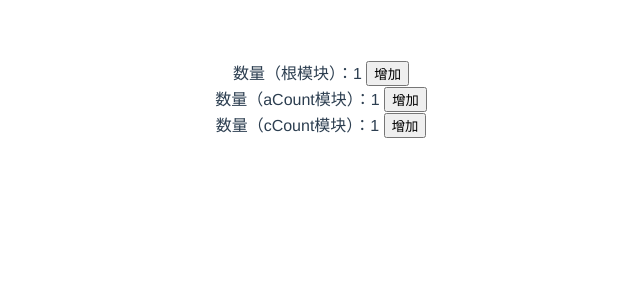
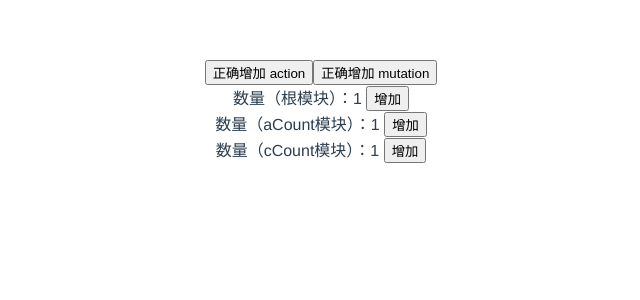
Before and after one commit to xingba-coder/vuex, a Vue app: page / in a window 1280 px wide. Shown: the top 300 px of the page, without its empty margins (319-959 px from the left). Built offline with nearby package versions, Linux system fonts and the light colour scheme.

Commit message:
定义 dispatch commit 方法对应 模块上注册好 mutations，actions

```diff
--- a/src/App.vue
+++ b/src/App.vue
@@ -6,11 +6,11 @@
   double:{{$store.getters.double}}
   <br>
   <button @click="$store.state.count++">错误增加</button>
-  <br>
+  <br> -->
+  <!-- 数量：{{count}}  -->
+  <button @click="actionAdd">正确增加 action</button>
   <button @click="mutationsAdd">正确增加 mutation</button>
   <br>
-  <button @click="actionAdd">正确增加 action</button> -->
-  <!-- 数量：{{count}}  -->
   数量（根模块）：{{$store.state.count}}
   <button @click="$store.state.count++">增加</button>
   <br>
@@ -34,7 +34,9 @@ export default {
       store.commit('mutationsAdd',1)
     }
     const actionAdd = () =>{
-      store.dispatch('actionAdd',1)
+      store.dispatch('actionAdd',1).then(() =>{
+        console.log('actions执行完毕')
+      })
     }
     return {
       count:computed(() => store.state.count),
--- a/src/store/index.js
+++ b/src/store/index.js
@@ -17,9 +17,12 @@ export default createStore({
   },
   actions: {
     actionAdd({ commit }, preload) {
-      setTimeout(() => {
-        commit('mutationsAdd', preload)
-      }, 1000);
+      return new Promise((resolve,reject) =>{
+        setTimeout(() => {
+          commit('mutationsAdd', preload)
+          resolve()
+        }, 1000);
+      })
     }
   },
   modules: {
--- a/src/vuex/index.js
+++ b/src/vuex/index.js
@@ -110,15 +110,18 @@ function installModules(store,modules,path){
 
     if(modules._raw.actions){
         forEachValue(modules._raw.actions,(actions,key) =>{
-            store._actions[key] = (preload) =>{
+            if(!store._actions[key]){
+                store._actions[key] = []
+            }
+            store._actions[key].push((preload) =>{
                 // store.dispatch({commit},preload)
-                // actions 支持promise
+                // actions执行后返回的是promise
                 let res = actions.call(store,store,preload)
                 if(!isPromise(res)){
                     return Promise.resolve(res)
                 }
                 return res
-            }
+            })
         })
     }
 
@@ -173,6 +176,18 @@ class Store {
             })
         })
 
+        store.commit = (type,preload) =>{
+            store._mutations[type].forEach((fn) =>{
+                fn(preload)
+            })
+        }
+        store.dispatch = (type,preload) =>{
+            const arr = []
+            // map 返回一个新数组
+            return Promise.all(store._actions[type].map((fn) =>{
+                fn(preload)
+            }))
+        }
     }
     install(app, name) {
         // app 是vue3暴露的对象
```
